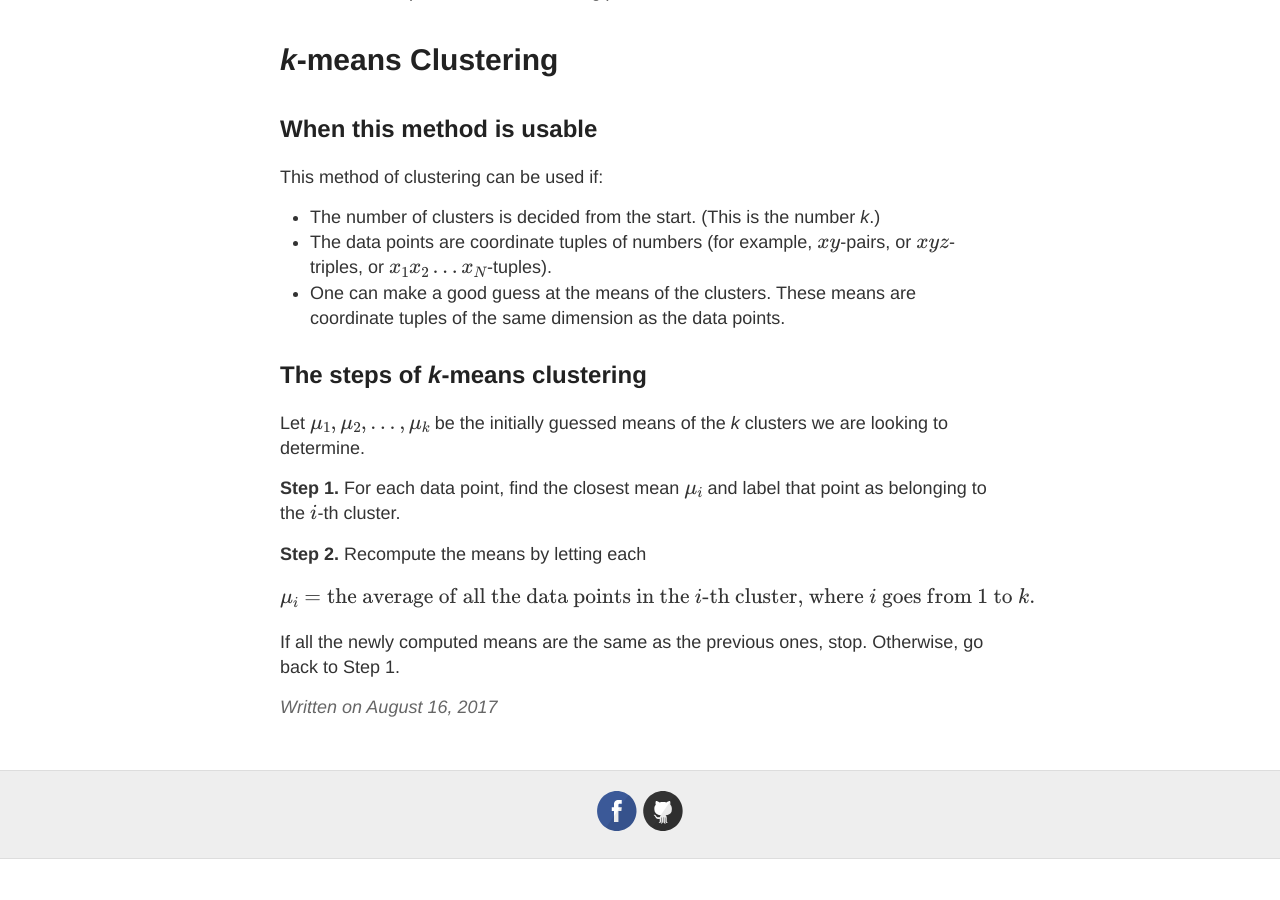
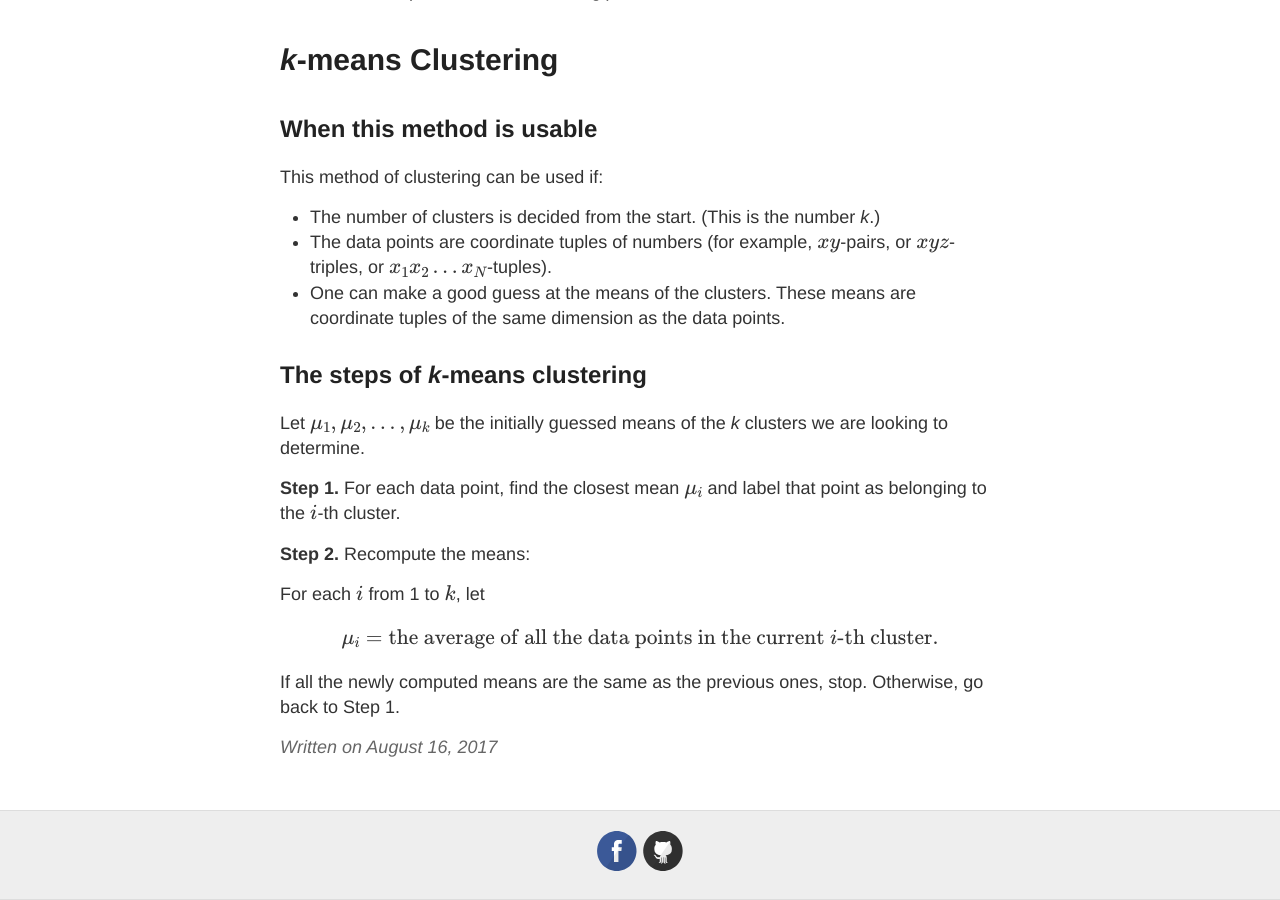
Before and after one commit to datacompass/datacompass.github.io, a Jekyll site: the page built from _posts/2017-8-16-k-means-clustering.md, in a window 1280 px wide and 900 px high, scrolled down 641 px. Built offline with Jekyll 4.4.1, drawn with Linux system fonts in a browser that asks for light colours; formulas are drawn with MathJax 3; before the commit the page ends 1500 px from its top, so only the background shows below that.

Commit message:
Update 2017-8-16-k-means-clustering.md

```diff
--- a/_posts/2017-8-16-k-means-clustering.md
+++ b/_posts/2017-8-16-k-means-clustering.md
@@ -36,10 +36,12 @@ Let $\mu_{1}, \mu_{2}, \ldots, \mu_{k}$ be the initially guessed means of the *k
 
 **Step 1.**  For each data point, find the closest mean $\mu_{i}$ and label that point as belonging to the $i$-th cluster.
 
-**Step 2.**  Recompute the means by letting each
+**Step 2.**  Recompute the means:
+
+For each $i$ from 1 to $k$, let
 
 $$
-\mu_{i} = \mbox{the average of all the data points in the $i$-th cluster, where $i$ goes from 1 to $k$.}
+\mu_{i} = \mbox{the average of all the data points in the current $i$-th cluster.}
 $$
 
 If all the newly computed means are the same as the previous ones, stop.  Otherwise, go back to Step 1.
```
